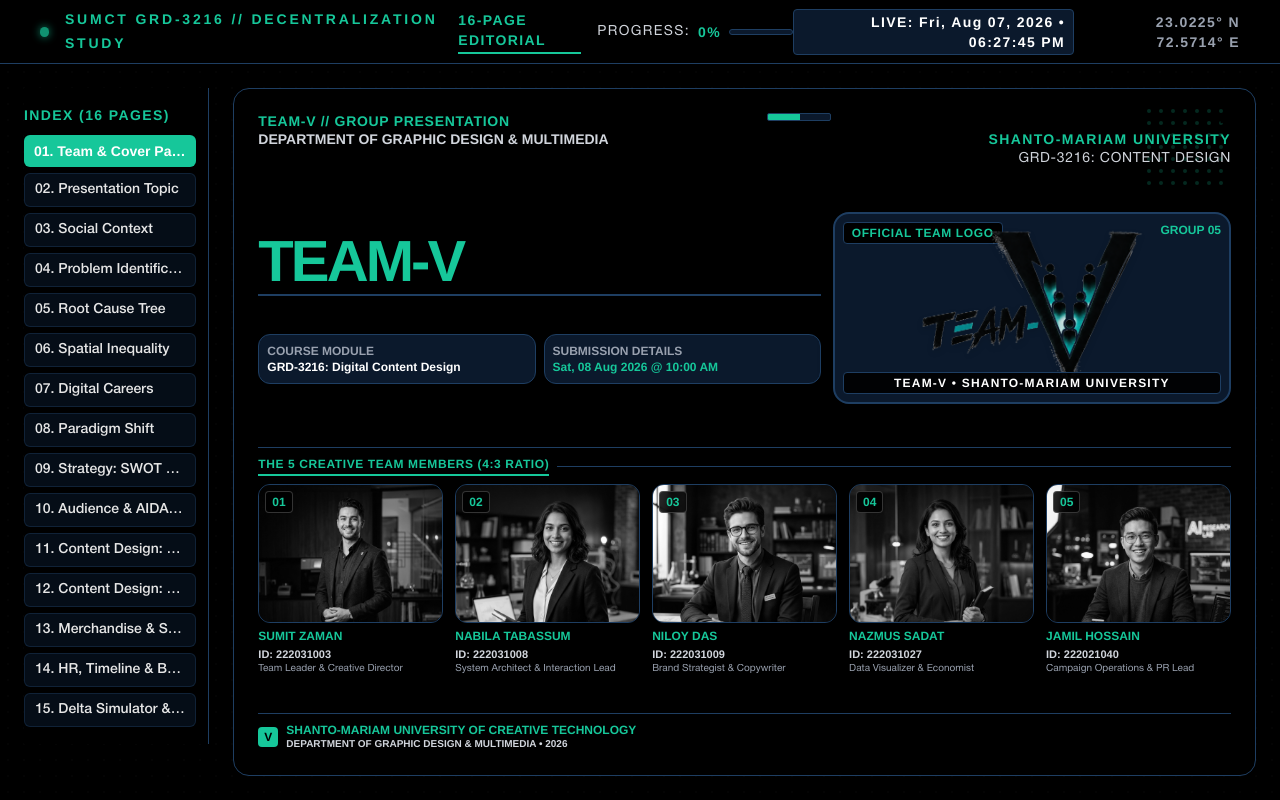
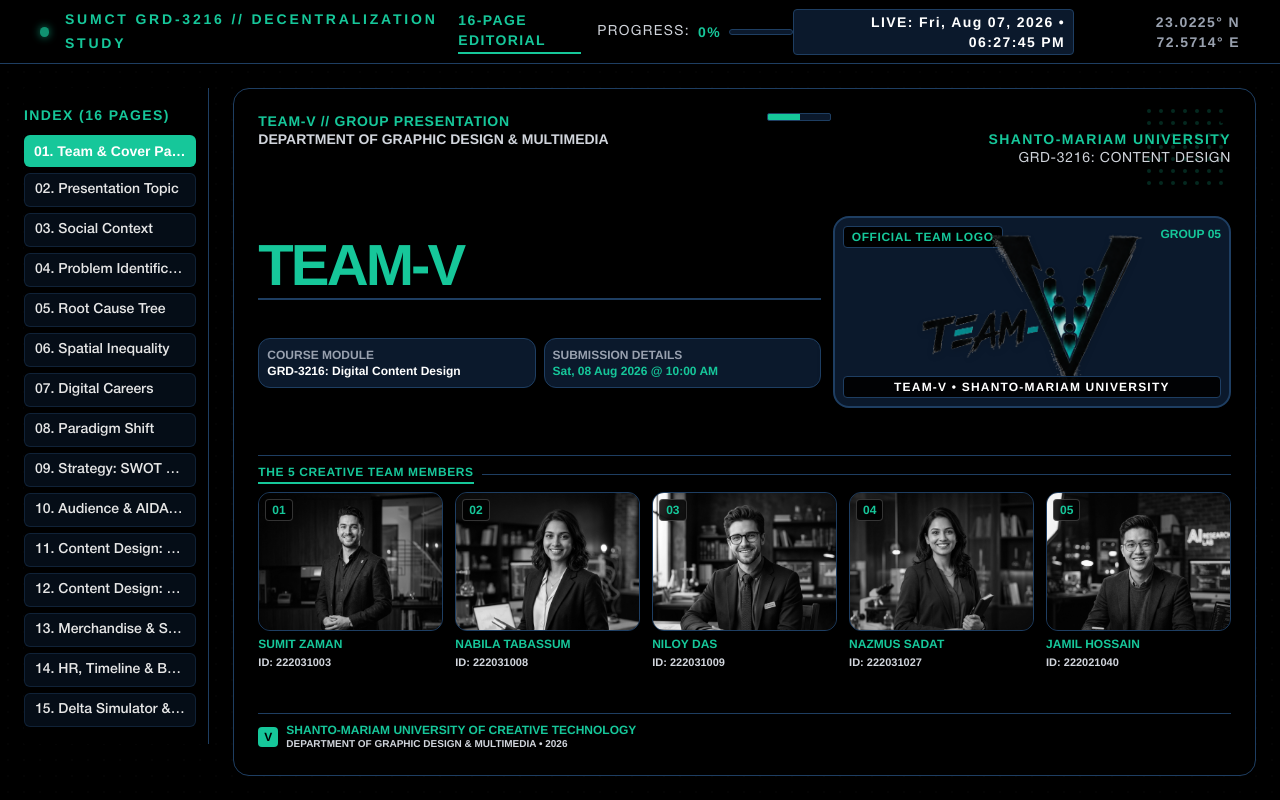
Before and after one commit to jamilhossaindin/Decentralization-Presentation, a React (Vite) app: page / in a window 1280 px wide. Built offline with nearby package versions, Linux system fonts and the light colour scheme; a web font is replaced by a local one.

Commit message:
Cover page: display member name and ID only (no extra role words)

```diff
--- a/src/components/CoverPageReferenceStyle.tsx
+++ b/src/components/CoverPageReferenceStyle.tsx
@@ -12,7 +12,6 @@ export default function CoverPageReferenceStyle({ onNext }: CoverPageProps) {
       firstName: "SUMIT",
       lastName: "ZAMAN",
       id: "ID: 222031003",
-      role: "Team Leader & Creative Director",
       img: "/avatars/member1.png"
     },
     {
@@ -20,7 +19,6 @@ export default function CoverPageReferenceStyle({ onNext }: CoverPageProps) {
       firstName: "NABILA",
       lastName: "TABASSUM",
       id: "ID: 222031008",
-      role: "System Architect & Interaction Lead",
       img: "/avatars/member2.png"
     },
     {
@@ -28,7 +26,6 @@ export default function CoverPageReferenceStyle({ onNext }: CoverPageProps) {
       firstName: "NILOY",
       lastName: "DAS",
       id: "ID: 222031009",
-      role: "Brand Strategist & Copywriter",
       img: "/avatars/member3.png"
     },
     {
@@ -36,7 +33,6 @@ export default function CoverPageReferenceStyle({ onNext }: CoverPageProps) {
       firstName: "NAZMUS",
       lastName: "SADAT",
       id: "ID: 222031027",
-      role: "Data Visualizer & Economist",
       img: "/avatars/member4.png"
     },
     {
@@ -44,7 +40,6 @@ export default function CoverPageReferenceStyle({ onNext }: CoverPageProps) {
       firstName: "JAMIL",
       lastName: "HOSSAIN",
       id: "ID: 222021040",
-      role: "Campaign Operations & PR Lead",
       img: "/avatars/member5.png"
     }
   ];
@@ -133,16 +128,16 @@ export default function CoverPageReferenceStyle({ onNext }: CoverPageProps) {
         </div>
       </div>
 
-      {/* 5 TEAM MEMBERS ROW IN 4:3 RATIO */}
+      {/* 5 TEAM MEMBERS ROW IN 4:3 RATIO (NAME & ID ONLY) */}
       <div className="pt-2 border-t border-[#1E3E62] space-y-2 z-10 relative">
         <div className="flex items-center gap-2 text-xs font-mono">
           <span className="font-bold text-[#16C79A] uppercase tracking-wider border-b-2 border-[#16C79A] pb-0.5">
-            THE 5 CREATIVE TEAM MEMBERS (4:3 RATIO)
+            THE 5 CREATIVE TEAM MEMBERS
           </span>
           <div className="flex-1 h-px bg-[#1E3E62]" />
         </div>
 
-        {/* 5 TEAM MEMBERS GRID (4:3 Aspect Ratio) */}
+        {/* 5 TEAM MEMBERS GRID */}
         <div className="grid grid-cols-2 sm:grid-cols-5 gap-3">
           {team.map((mem, idx) => (
             <motion.div
@@ -164,13 +159,12 @@ export default function CoverPageReferenceStyle({ onNext }: CoverPageProps) {
                 </div>
               </div>
 
-              {/* Member Details */}
+              {/* Member Name and ID Only */}
               <div className="space-y-0.5">
                 <div className="text-xs font-bold font-mono text-[#16C79A] leading-tight truncate">
                   {mem.firstName} {mem.lastName}
                 </div>
                 <p className="text-[11px] font-mono text-gray-300 font-semibold">{mem.id}</p>
-                <p className="text-[10px] font-mono text-gray-400 truncate leading-none">{mem.role}</p>
               </div>
             </motion.div>
           ))}
```
